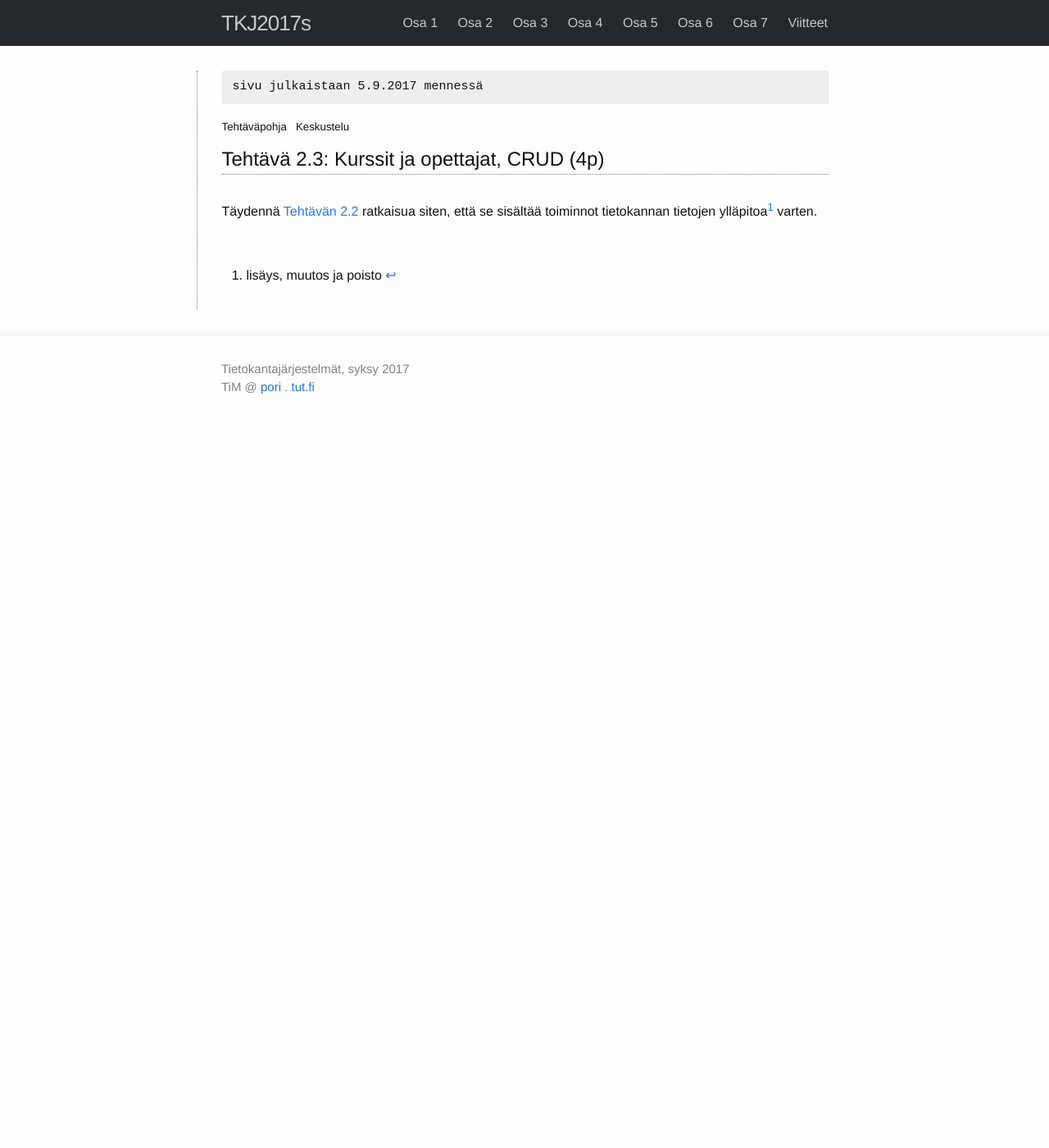
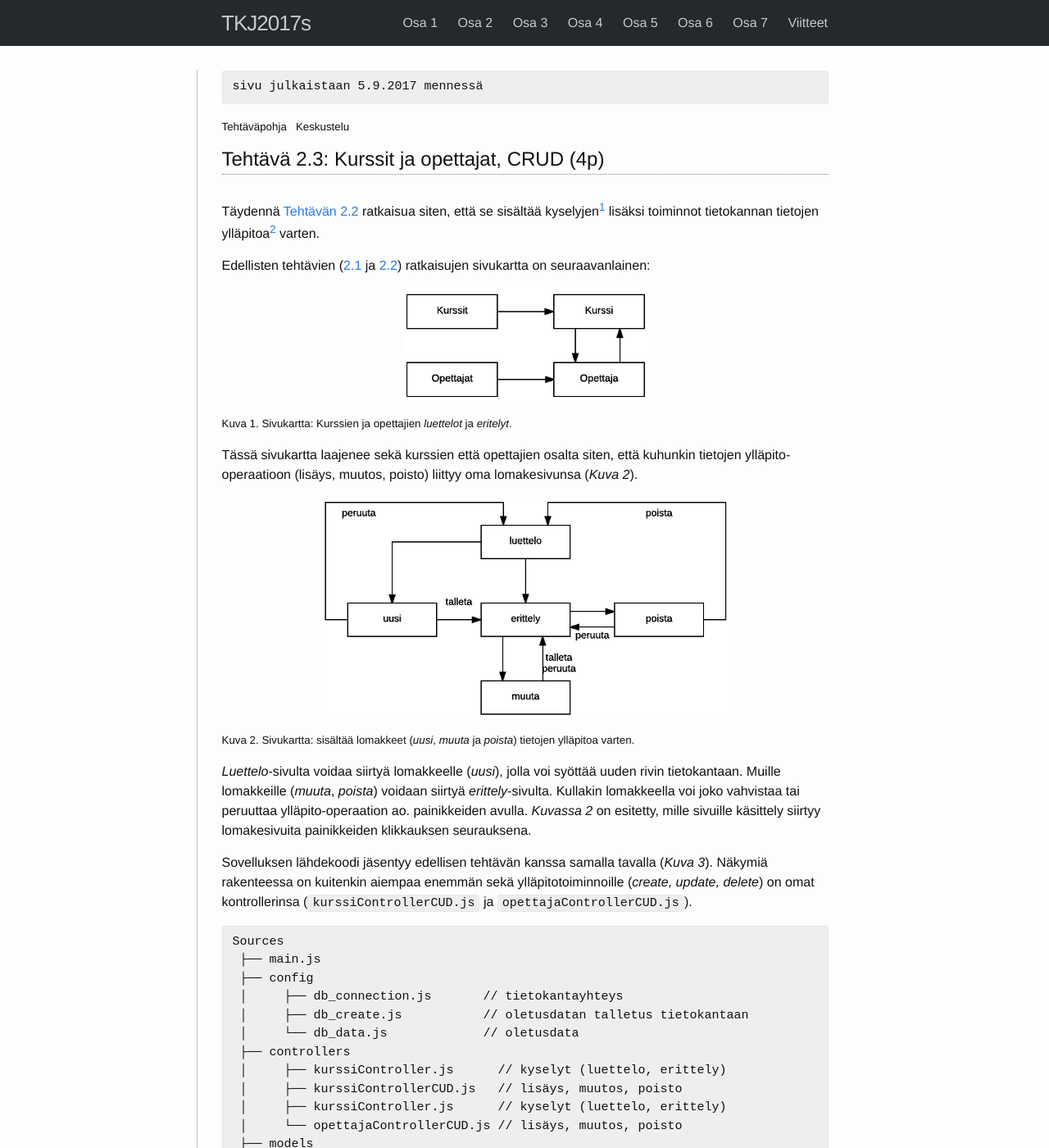
Before and after one commit to timedu/tkj2017s, a Jekyll site: the page built from docs/_osa2/tehtava23.md, in a window 1280 px wide and 1400 px high. Shown: the whole window at 82% size. Built offline with Jekyll 4.4.1, drawn with Linux system fonts in a browser that asks for light colours; some of the changed text lies outside the part shown.

Commit message:
ex 2.3 draft

```diff
--- a/docs/_osa2/tehtava23.md
+++ b/docs/_osa2/tehtava23.md
@@ -10,25 +10,17 @@ no_review: 1
 ---
 
 
-Täydennä [Tehtävän 2.2](../tehtava22) ratkaisua siten, että se sisältää toiminnot tietokannan tietojen ylläpitoa[^2] varten.
-
-[^2]: lisäys, muutos ja poisto
-
-
-{% comment %}
-
-
+Täydennä [Tehtävän 2.2](../tehtava22) ratkaisua siten, että se sisältää kyselyjen[^1] lisäksi toiminnot tietokannan tietojen ylläpitoa[^2] varten.
 
 
 [^1]: tietojen kyselyihin liittyen tässä on edellisiin tehtäviin verrattuna sellainen pieni muutos, että yksittäisen kurssin tiedot haetaan `id`-attribuutin perusteella `tunnus`-attribuutin sijaan
 
-> Tehtävälle on käytettävissä myös toinen, arkkitehtuuriltaan hieman erilainen, pohjakoodi, jonka voi halutessaan ottaa oman ratkaisun lähtökohdaksi (ks. sivun lopussa kohta [Tehtävän pohjakoodi, versio 170121](#tehtvn-pohjakoodi-versio-170121)).
-
+[^2]: lisäys, muutos ja poisto
 
 Edellisten tehtävien ([2.1](../tehtava21) ja [2.2](../tehtava22)) ratkaisujen sivukartta on seuraavanlainen:
 
 
-![sivukartta](https://www.lucidchart.com/publicSegments/view/d84f9961-ce43-4b79-bac2-7405afa830ac/image.png)
+![sivukartta](../img/w2e01.png){: style="display: block; margin: auto; margin-top: 10px; width: 300px;"}
 
 <small>Kuva 1. Sivukartta: Kurssien ja opettajien *luettelot* ja *eritelyt*.</small>
 
@@ -36,32 +28,39 @@ Edellisten tehtävien ([2.1](../tehtava21) ja [2.2](../tehtava22)) ratkaisujen s
 Tässä sivukartta laajenee sekä kurssien että opettajien osalta siten, että kuhunkin tietojen ylläpito-operaatioon (lisäys, muutos, poisto) liittyy oma lomakesivunsa (*Kuva 2*).
 
 
-![sivukartta](../img/w2e03.png)
+![sivukartta](../img/w2e03.png){: style="display: block; margin: auto; margin-top: 10px; width: 500px;"}
 
 <small>Kuva 2. Sivukartta: sisältää lomakkeet (*uusi*, *muuta* ja *poista*) tietojen ylläpitoa varten.</small>
 
 
 *Luettelo*-sivulta voidaa siirtyä lomakkeelle (*uusi*), jolla voi syöttää uuden rivin tietokantaan. Muille lomakkeille (*muuta*, *poista*) voidaan siirtyä *erittely*-sivulta. Kullakin lomakkeella voi joko vahvistaa tai peruuttaa ylläpito-operaation ao. painikkeiden avulla. *Kuvassa 2* on esitetty, mille sivuille käsittely siirtyy lomakesivuita painikkeiden klikkauksen seurauksena.
 
-Sovelluksen lähdekoodi jäsentyy edellisen tehtävän kanssa samalla tavalla (*Kuva 3*). Näkymiä rakenteessa on kuitenkin aiempaa enemmän.
+Sovelluksen lähdekoodi jäsentyy edellisen tehtävän kanssa samalla tavalla (*Kuva 3*). Näkymiä rakenteessa on kuitenkin aiempaa enemmän sekä ylläpitotoiminnoille (*create, update, delete*) on omat kontrollerinsa (`kurssiControllerCUD.js` ja `opettajaControllerCUD.js`).
 
 ~~~
 Sources
  ├── main.js
- ├── configs
+ ├── config
+ │     ├── db_connection.js       // tietokantayhteys
+ │     ├── db_create.js           // oletusdatan talletus tietokantaan
+ │     └── db_data.js             // oletusdata
  ├── controllers
- │     ├── kurssiController.js
- │     └── opettajaController.js
+ │     ├── kurssiController.js      // kyselyt (luettelo, erittely)
+ │     ├── kurssiControllerCUD.js   // lisäys, muutos, poisto
+ │     ├── kurssiController.js      // kyselyt (luettelo, erittely)
+ │     └── opettajaControllerCUD.js // lisäys, muutos, poisto
  ├── models
+ │     ├── Kurssi.js
+ │     └── Opettaja.js
  └── views
-     ├── kurssi.hbs
+     ├── kurssi_detail.hbs
      ├── kurssi_list.hbs
-     ├── kurssi_insert.hbs
+     ├── kurssi_create.hbs
      ├── kurssi_update.hbs
      ├── kurssi_delete.hbs
-     ├── opettaja.hbs
+     ├── opettaja_detail.hbs
      ├── opettaja_list.hbs
-     ├── opettaja_insert.hbs
+     ├── opettaja_create.hbs
      ├── opettaja_update.hbs
      ├── opettaja_delete.hbs
      └── layouts
@@ -75,13 +74,21 @@ Kontrollereita lukuunottamatta sovellus on jo rakennettu valmiiksi. Kontrollerei
 
 [^2a]: muutamaan pyyntöön liittyvät funktiot ovat pohjassa valmiina
 
-Tietokanta sijaitsee projektin `database`-kansiossa nimellä `koulu.sqlite`[^3]. Tietokanta datoineen muodostuu sovelluksen käynnistyksen yhteydessä, jos kansiosta ei löydy em. nimistä tiedostoa. Tietokanta näkyy kontrollereissa viittauksilla `global.Kurssi` ja `global.Opettaja`, jotka ovat Sequelizen [Model][model]-objekteja.
+Tietokanta sijaitsee projektin `database`-kansiossa nimellä `koulu.sqlite`[^3]. Tietokanta datoineen muodostuu sovelluksen käynnistyksen yhteydessä, jos kansiosta ei löydy em. nimistä tiedostoa. Tietokanta näkyy kontrollereissa viittauksilla `Kurssi` ja `Opettaja`, jotka ovat *Sequelizen* [Model][model]-objekteja.
 
-[model]: http://docs.sequelizejs.com/en/v3/api/model/
+[^3]: `database`-kansio näkyy NetBeansin *Files*-ikkunassa, mutta ei *Projects*-ikkunassa
 
-[^3]: `databases`-kansio näkyy NetBeansin *Files*-ikkunassa, mutta ei *Projects*-ikkunassa
+[model]:http://docs.sequelizejs.com/class/lib/model.js~Model.html
 
-**Palauta** tehtävän ratkaisuna tiedostot `kurssiController.js` ja `opettajaController.js`. Varmista ennen palautusta, että tehtäväpohjassa olevat Selenium-testit menevät läpi. Sovelluksen on oltava käynnissä testejä ajettaessa ja tietokannan tulee olla alkutilassaan.
+**Palauta** tehtävän ratkaisuna tiedostot `kurssiControllerCUD.js` ja `opettajaControllerCUD.js`. Varmista ennen palautusta, että tehtäväpohjassa olevat Selenium-testit[^4] menevät läpi. Sovelluksen on oltava käynnissä testejä ajettaessa ja tietokannan tulee olla alkutilassaan.
+
+[^4]: Pohjasta on toistaiseksi käytettävissä versio, joka ei sisällä testejä.
+
+{% comment %}
+
+
+![sivukartta](https://www.lucidchart.com/publicSegments/view/d84f9961-ce43-4b79-bac2-7405afa830ac/image.png)
+
 
 
 ### Vihjeitä ja lisätietoja
```
